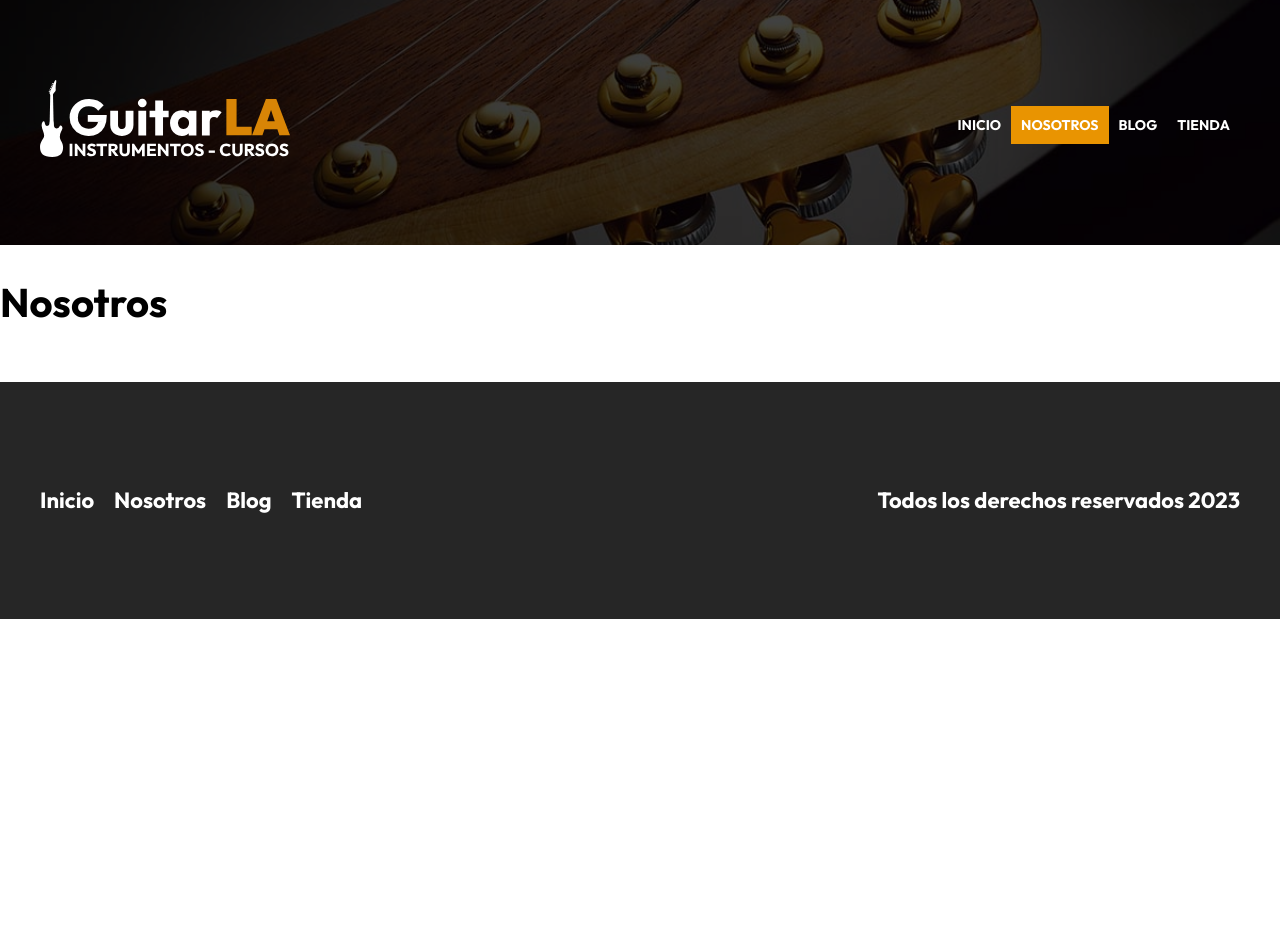
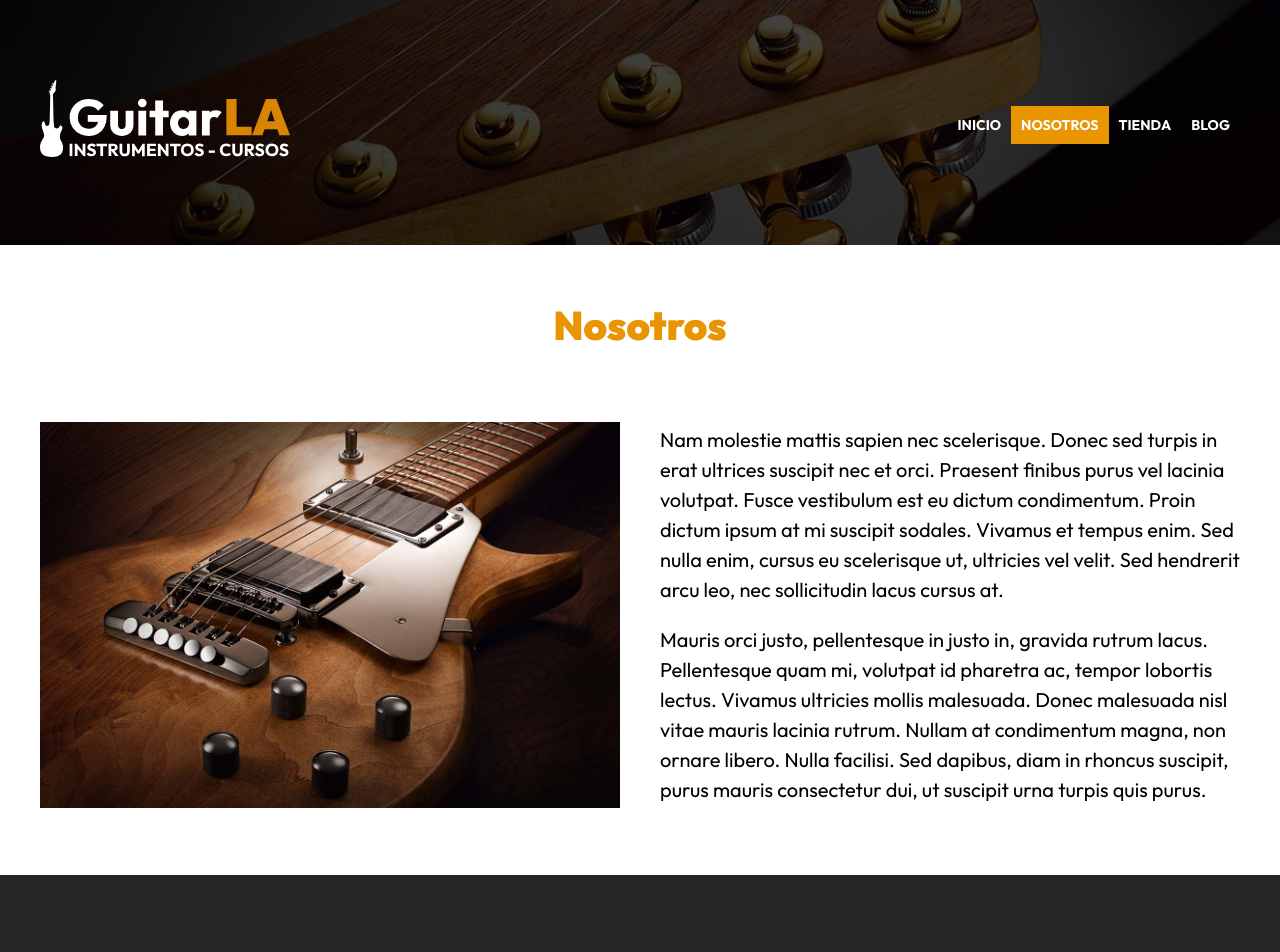
Before and after one commit to luchofazio27/guitarla-next.js, a Next.js app: page /we in a window 1280 px wide. Shown: the top 952 px of the page. Before the commit the page ends 800 px from the top, so only its background shows below. Built offline with nearby package versions, Linux system fonts and the light colour scheme.

Commit message:
creando page we y su css

```diff
--- a/components/footer.js
+++ b/components/footer.js
@@ -14,12 +14,12 @@ export default function Footer() {
                 Nosotros
             </Link>
 
+            <Link href='/store'>
+                Tienda
+            </Link>
+
             <Link href='/blog'>
                 Blog
-            </Link>
-
-            <Link href='/store'>
-                Tienda
             </Link>
         </nav>
 
--- a/components/header.js
+++ b/components/header.js
@@ -23,12 +23,12 @@ export default function Header() {
                 Nosotros
             </Link>
 
+            <Link href='/store' className={router.pathname === '/store' ? styles.active : ''}>
+                Tienda
+            </Link>
+
             <Link href='/blog' className={router.pathname === '/blog' ? styles.active : ''}>
                 Blog
-            </Link>
-
-            <Link href='/store' className={router.pathname === '/store' ? styles.active : ''}>
-                Tienda
             </Link>
         </nav>
       </div>
--- a/next.config.js
+++ b/next.config.js
@@ -1,6 +1,9 @@
 /** @type {import('next').NextConfig} */
 const nextConfig = {
   reactStrictMode: true,
+  images: {
+    formats: ['image/avif', 'image/webp']
+  }
 }
 
 module.exports = nextConfig
--- a/pages/we.js
+++ b/pages/we.js
@@ -1,13 +1,40 @@
+import Image from "next/image";
 import Layout from "@/components/layout";
+import styles from '../styles/we.module.css'
 
 export default function We() {
   return (
     <Layout
-    title={'Nosotros'}
-    description={'Sobre nosotros, guitarLA, tienda de música'}
+      title={"Nosotros"}
+      description={"Sobre nosotros, guitarLA, tienda de música"}
     >
-      <h1>Nosotros</h1>
+      <main className="container">
+        <h2 className="heading">Nosotros</h2>
+
+        <div className={styles.content}>
+          <Image src="/img/nosotros.jpg" width={1000} height={800} alt="Imagen sobre nosotros"/>
+          <div>
+            <p>
+              Nam molestie mattis sapien nec scelerisque. Donec sed turpis in
+              erat ultrices suscipit nec et orci. Praesent finibus purus vel
+              lacinia volutpat. Fusce vestibulum est eu dictum condimentum.
+              Proin dictum ipsum at mi suscipit sodales. Vivamus et tempus enim.
+              Sed nulla enim, cursus eu scelerisque ut, ultricies vel velit. Sed
+              hendrerit arcu leo, nec sollicitudin lacus cursus at.
+            </p>
+
+            <p>
+              Mauris orci justo, pellentesque in justo in, gravida rutrum lacus.
+              Pellentesque quam mi, volutpat id pharetra ac, tempor lobortis
+              lectus. Vivamus ultricies mollis malesuada. Donec malesuada nisl
+              vitae mauris lacinia rutrum. Nullam at condimentum magna, non
+              ornare libero. Nulla facilisi. Sed dapibus, diam in rhoncus
+              suscipit, purus mauris consectetur dui, ut suscipit urna turpis
+              quis purus.
+            </p>
+          </div>
+        </div>
+      </main>
     </Layout>
-
-  )
+  );
 }
--- /dev/null
+++ b/styles/we.module.css
@@ -0,0 +1,10 @@
+.content {
+    display: grid;
+    gap: 4rem;
+}
+@media (min-width: 768px) {
+    .content {
+        grid-template-columns: repeat(2, 1fr);
+        align-items: center;
+    }
+}
```
